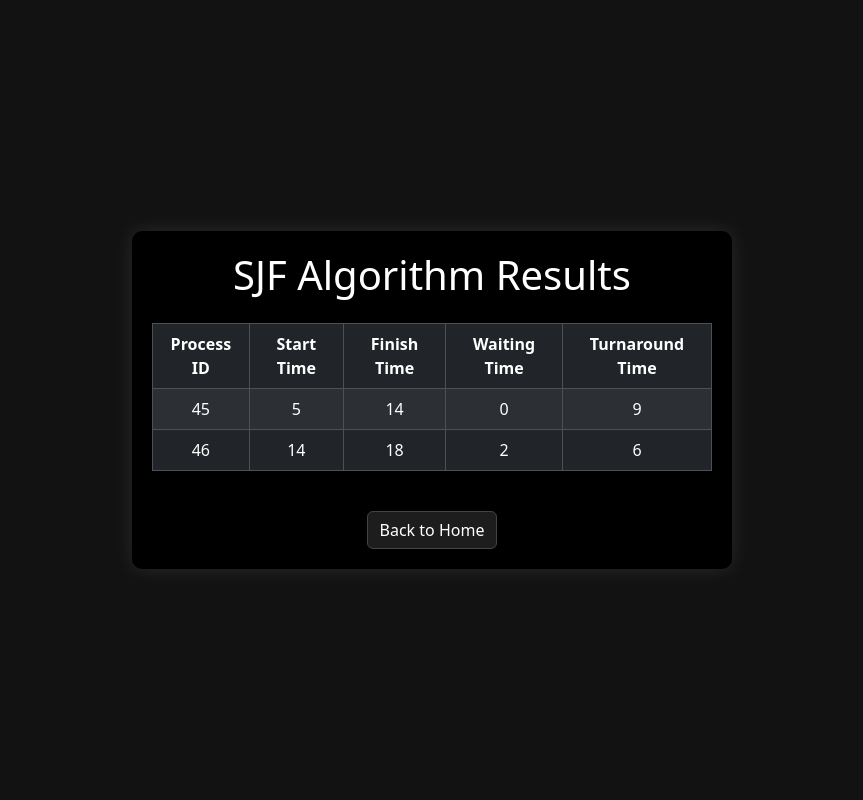
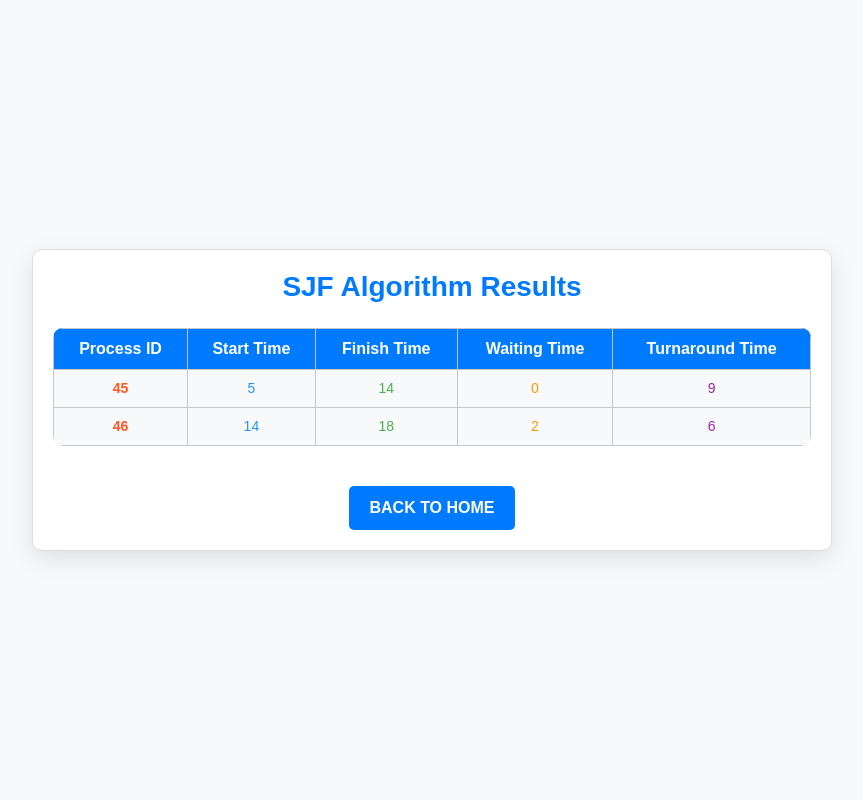
Before and after one commit to Erfan-aminian/Algorithm-sys, a Django app: page /sjf/ in a window 1280 px wide. Shown: the whole page, without its empty margins (208-1071 px from the left). Run offline with Django 4.2, Linux system fonts and the light colour scheme; data comes from the database, SQL or seed files in the repository; both versions use the stored data as it was after the commit.

Commit message:
change sjf html and css

```diff
--- /dev/null
+++ b/algo/home/static/css/sjf.css
@@ -0,0 +1,108 @@
+/* فایل sjf.css */
+body {
+    height: 100vh;
+    display: flex;
+    justify-content: center;
+    align-items: center;
+    background-color: #f8f9fa; /* رنگ پس‌زمینه روشن */
+    color: #212529; /* رنگ متن */
+    font-family: 'Arial', sans-serif;
+}
+
+.result-container {
+    background-color: #ffffff; /* پس‌زمینه کارت سفید */
+    border-radius: 10px;
+    padding: 20px;
+    width: 90%;
+    max-width: 800px;
+    box-shadow: 0 8px 24px rgba(0, 0, 0, 0.1);
+    border: 1px solid #ddd;
+}
+
+.result-container h1 {
+    color: #007bff; /* رنگ آبی */
+    font-size: 28px;
+    font-weight: bold;
+    margin-bottom: 20px;
+}
+
+.table-wrapper {
+    overflow-x: auto;
+}
+
+.table {
+    border-radius: 10px;
+    overflow: hidden;
+}
+
+.table thead {
+    background-color: #007bff; /* پس‌زمینه آبی برای عناوین جدول */
+    color: #ffffff; /* رنگ متن سفید */
+    font-weight: bold;
+}
+
+.table thead th {
+    font-size: 16px;
+}
+
+.table tbody tr:hover {
+    background-color: #f1f1f1; /* افکت هاور */
+    transition: background-color 0.3s ease;
+}
+
+.table tbody td {
+    color: #212529; /* متن داخل جدول */
+    font-size: 14px;
+}
+
+.btn-custom {
+    background-color: #007bff; /* رنگ دکمه */
+    color: #ffffff;
+    border: none;
+    padding: 10px 20px;
+    border-radius: 5px;
+    font-size: 16px;
+    font-weight: bold;
+    text-transform: uppercase;
+    transition: background-color 0.3s ease;
+    text-decoration: none;
+}
+
+.btn-custom:hover {
+    background-color: #0056b3; /* تغییر رنگ هاور دکمه */
+    color: #ffffff;
+}
+/* رنگ تیترهای ستون‌ها (Process ID و سایر ستون‌ها) */
+.table thead th {
+    background-color: #007bff; /* پس‌زمینه آبی */
+    color: #ffffff; /* رنگ متن سفید */
+    font-size: 16px;
+    text-align: center;
+}
+
+/* استایل برای ستون‌های خاص */
+.table tbody td:nth-child(1) { /* ستون Process ID */
+    color: #ff5722; /* نارنجی */
+    font-weight: bold;
+    text-align: center;
+}
+
+.table tbody td:nth-child(2) { /* ستون Start Time */
+    color: #2196f3; /* آبی روشن */
+    text-align: center;
+}
+
+.table tbody td:nth-child(3) { /* ستون Finish Time */
+    color: #4caf50; /* سبز */
+    text-align: center;
+}
+
+.table tbody td:nth-child(4) { /* ستون Waiting Time */
+    color: #ff9800; /* زرد-نارنجی */
+    text-align: center;
+}
+
+.table tbody td:nth-child(5) { /* ستون Turnaround Time */
+    color: #9c27b0; /* بنفش */
+    text-align: center;
+}
--- a/algo/home/templates/home/sjf.html
+++ b/algo/home/templates/home/sjf.html
@@ -1,3 +1,5 @@
+{% load static %}
+
 <!DOCTYPE html>
 <html lang="en">
 <head>
@@ -6,41 +8,13 @@
     <title>SJF Results</title>
     <!-- اضافه کردن Bootstrap -->
     <link href="https://cdn.jsdelivr.net/npm/bootstrap@5.3.0-alpha1/dist/css/bootstrap.min.css" rel="stylesheet">
-    <style>
-        body {
-            height: 100vh;
-            display: flex;
-            justify-content: center;
-            align-items: center;
-            background-color: #121212;
-            color: #ffffff;
-        }
-        .result-container {
-            background-color: #000000;
-            border-radius: 10px;
-            padding: 20px;
-            width: 80%;
-            max-width: 600px;
-            box-shadow: 0 0 20px rgba(255, 255, 255, 0.1);
-        }
-        .table-wrapper {
-            overflow-x: auto;
-        }
-        .btn-custom {
-            background-color: #1d1d1d;
-            color: #ffffff;
-            border: 1px solid #444;
-        }
-        .btn-custom:hover {
-            background-color: #444;
-        }
-    </style>
+    <link href="{% static 'css/sjf.css' %}" rel="stylesheet">
 </head>
 <body>
     <div class="result-container text-center">
         <h1 class="mb-4">SJF Algorithm Results</h1>
         <div class="table-wrapper">
-            <table class="table table-bordered table-dark table-striped">
+            <table class="table table-bordered table-light table-hover">
                 <thead>
                     <tr>
                         <th>Process ID</th>
```
Also changed, not shown: algo/db.sqlite3.
